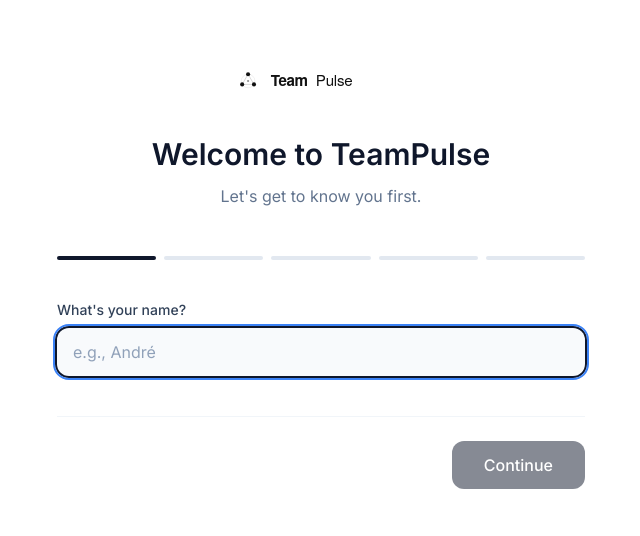
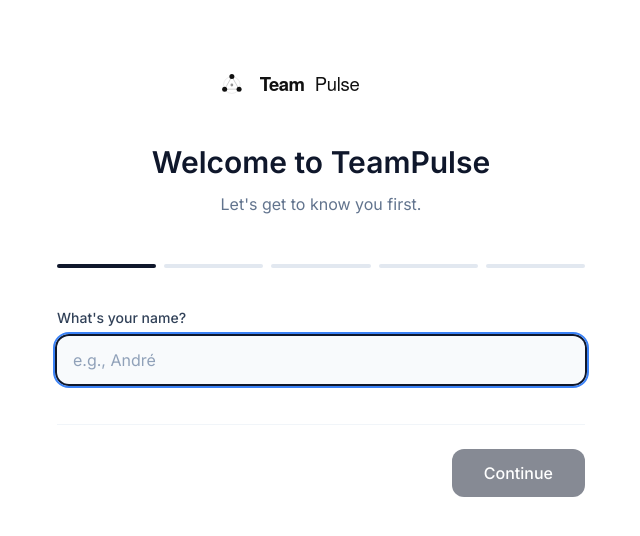
Before and after one commit to msoares00s/teampulse, a Next.js app: page / in a window 1280 px wide. Shown: the top 536 px of the page, without its empty margins (319-959 px from the left). Built offline with nearby package versions, Linux system fonts and the light colour scheme.

Commit message:
Increase logo size

```diff
--- a/src/app/page.tsx
+++ b/src/app/page.tsx
@@ -205,8 +205,8 @@ export default function Home() {
             <Image
               src="/logo.svg"
               alt="TeamPulse"
-              width={180}
-              height={36}
+              width={220}
+              height={44}
               priority
             />
           </div>
--- a/src/components/Sidebar.tsx
+++ b/src/components/Sidebar.tsx
@@ -69,8 +69,8 @@ export default function Sidebar({ companyName }: SidebarProps) {
             <Image
               src="/logo.svg"
               alt="TeamPulse"
-              width={140}
-              height={28}
+              width={170}
+              height={34}
               priority
             />
           </Link>
```
Also changed, not shown: .claude/settings.local.json.
